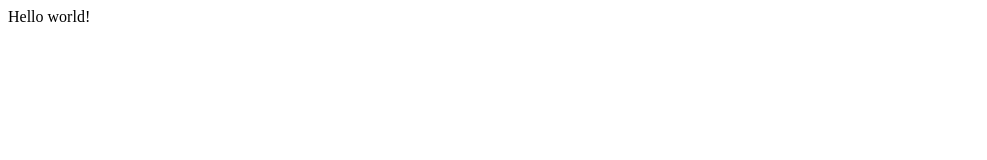
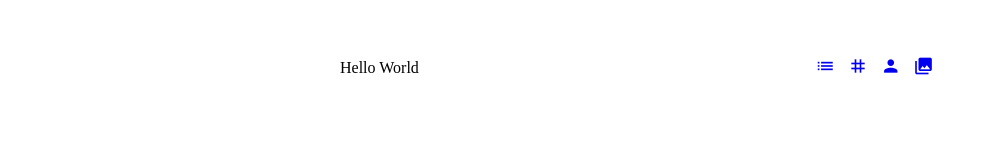
Before and after one commit to Alienover/alienover.github.io, a Gatsby site: page / in a window 1280 px wide. Shown: the whole page, without its empty margins (0-987 px from the left). Built offline with nearby package versions, Linux system fonts and the light colour scheme; Gatsby itself is replaced by a stand-in of ours.

Commit message:
Setup the header component

```diff
--- /dev/null
+++ b/src/components/HeroHeader/index.css
@@ -0,0 +1,14 @@
+.HeroHeader {
+  margin: 3.5rem auto;
+  display: flex;
+  justify-content: space-between;
+  align-items: center;
+  max-width: 600px;
+}
+
+.HeroHeader a {
+  padding: 0 0.4rem;
+}
+.HeroHeader a * {
+  font-size: 1.25rem !important;
+}
--- /dev/null
+++ b/src/components/HeroHeader/index.js
@@ -0,0 +1,27 @@
+// @flow
+import React from 'react'
+
+import Icon from '../MaterialIcon'
+
+import './index.css'
+
+export default () => {
+  const menus = [
+    { url: '#', icon: 'list', title: 'Archive' },
+    { url: '#', icon: 'tag', title: 'Tags' },
+    { url: '#', icon: 'person', title: 'About' },
+    { url: '#', icon: 'photo_library', title: 'Gallery' },
+  ]
+  return (
+    <div className="HeroHeader">
+      Hello World
+      <div>
+        {menus.map(({ url, icon, title }, index) => (
+          <a href={url} title={title} alt={title}>
+            <Icon name={icon} />
+          </a>
+        ))}
+      </div>
+    </div>
+  )
+}
--- /dev/null
+++ b/src/components/MaterialIcon/index.js
@@ -0,0 +1,11 @@
+// @flow
+import React from 'react'
+
+// Get the icon name from
+// https://material.io/resources/icons/?style=baseline
+type Props = {
+  name: string,
+}
+export default ({ name }: Props) => (
+  <span className="material-icons">{name}</span>
+)
--- a/src/pages/index.js
+++ b/src/pages/index.js
@@ -1,3 +1,5 @@
-import React from "react"
+import React from 'react'
 
-export default () => <div>Hello world!</div>
+import Header from '../components/HeroHeader'
+
+export default () => <Header />
```
